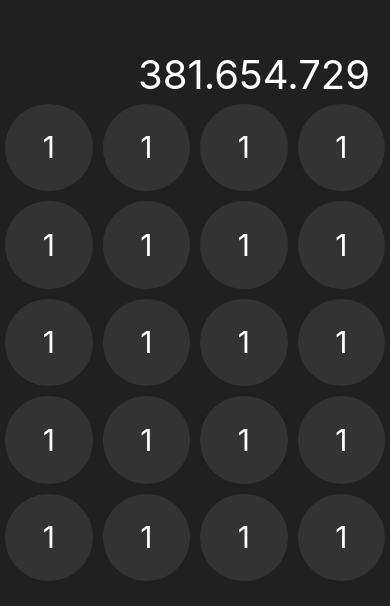
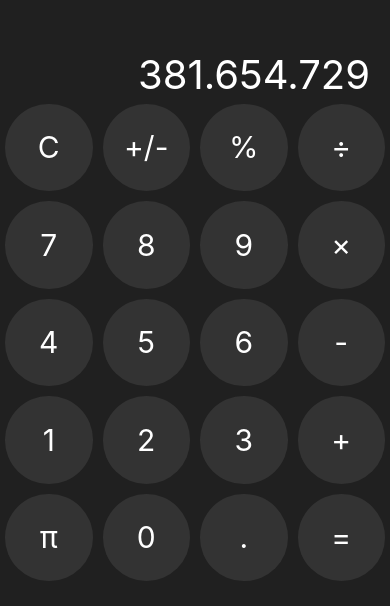
Before and after one commit to JarneAdam/Cross-Platform_Development_Exercise_Les_5_Calculator, a React Native app: screen / in a window 390 px wide. Shown: the part 238-844 px from the top of the page. Built offline with nearby package versions, Linux system fonts and the light colour scheme.

Commit message:
Added custom vallue to buttons

```diff
--- a/App.js
+++ b/App.js
@@ -10,34 +10,34 @@ export default function App() {
       <Display />
       <View style={styles.buttonContainer}>
         <View style={styles.row}>
-          <Button />
-          <Button />
-          <Button />
-          <Button />
+          <Button value="C" />
+          <Button value="+/-" />
+          <Button value="%" />
+          <Button value="÷" />
         </View>
         <View style={styles.row}>
-          <Button />
-          <Button />
-          <Button />
-          <Button />
+          <Button value="7" />
+          <Button value="8" />
+          <Button value="9" />
+          <Button value="×" />
         </View>
         <View style={styles.row}>
-          <Button />
-          <Button />
-          <Button />
-          <Button />
+          <Button value="4" />
+          <Button value="5" />
+          <Button value="6" />
+          <Button value="-" />
         </View>
         <View style={styles.row}>
-          <Button />
-          <Button />
-          <Button />
-          <Button />
+          <Button value="1" />
+          <Button value="2" />
+          <Button value="3" />
+          <Button value="+" />
         </View>
         <View style={styles.row}>
-          <Button />
-          <Button />
-          <Button />
-          <Button />
+          <Button value="π" />
+          <Button value="0" />
+          <Button value="." />
+          <Button value="=" />
         </View>
       </View>
     </View>
--- a/src/components/Button.js
+++ b/src/components/Button.js
@@ -5,10 +5,10 @@ import theme from '../styles/theme.styles';
 const { width } = Dimensions.get('window');
 const buttonWidth = width / 4;
 
-const Button = () => {
+const Button = ({ value = '0' }) => {
     return (
         <TouchableOpacity style={styles.button}>
-            <Text style={styles.text}>1</Text>
+            <Text style={styles.text}>{value}</Text>
         </TouchableOpacity>
     );
 };
```
